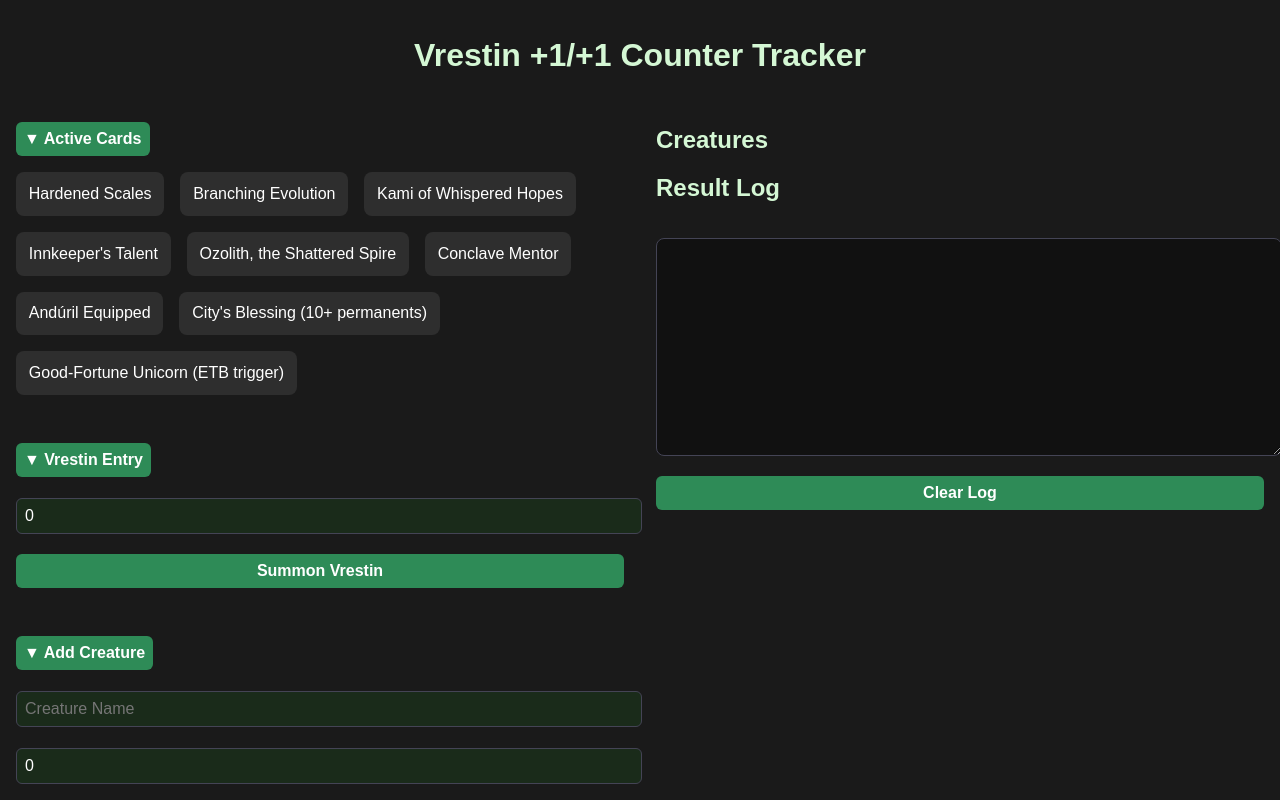
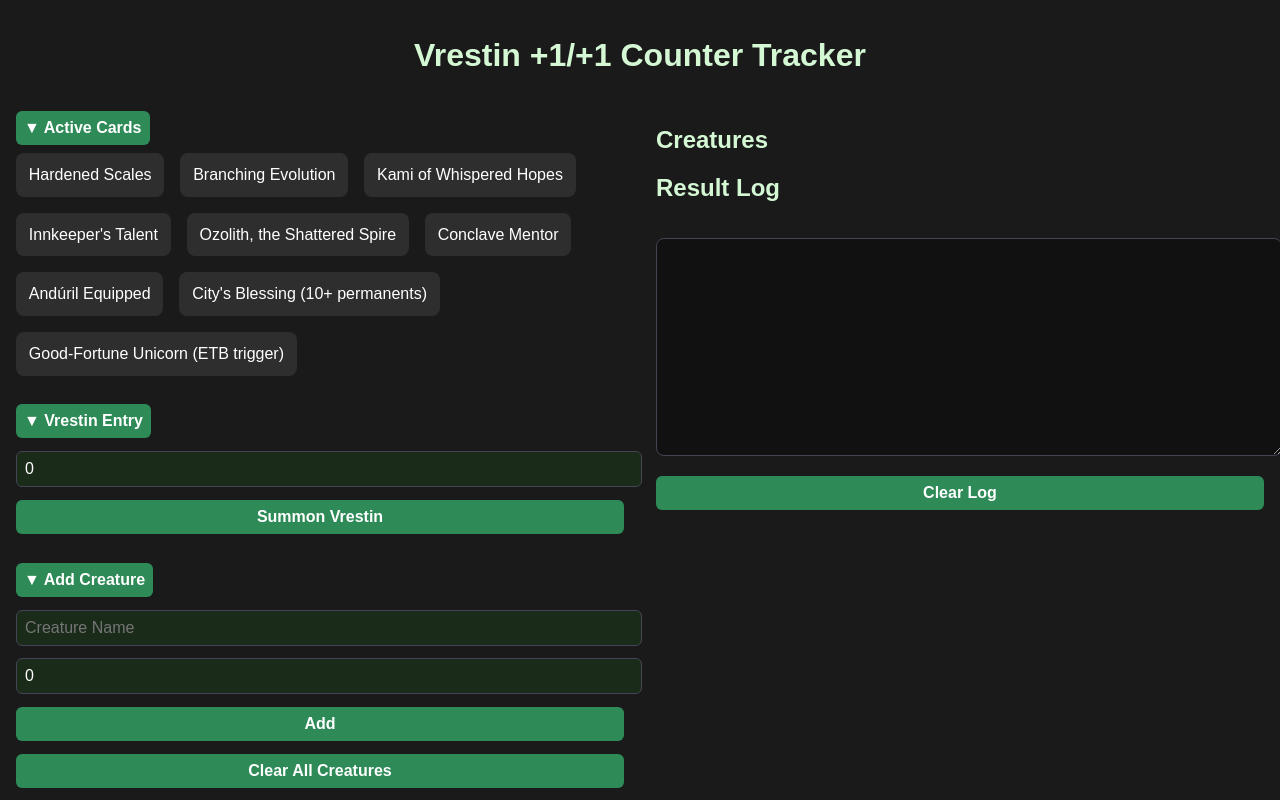
Before and after one commit to cdragon666/vrestin-counters, a React (Create React App) app: page / in a window 1280 px wide. Shown: the top 800 px of the page. Built offline with nearby package versions, Linux system fonts and the light colour scheme.

Commit message:
Improve spacing and layout consistency for collapsibles

```diff
--- a/src/App.js
+++ b/src/App.js
@@ -88,7 +88,7 @@
 
   const handleCombat = () => {
     const baseBonus = 1;
-    const [bonus] = getReplacementCounterStack(baseBonus);
+    const [bonus, steps] = getReplacementCounterStack(baseBonus);
     const log = [`[Combat Phase] All insects get +${bonus}`];
     const updated = creatures.map((c) => {
       const isInsect = c.name.toLowerCase().includes("insect") || c.name === "Vrestin";
@@ -165,12 +165,10 @@
 
       <div style={{ display: "grid", gridTemplateColumns: "1fr 1fr", gap: "2rem" }}>
         <div>
-          <button style={{ marginTop: "1rem", marginBottom: "1rem" }} onClick={() => toggleCollapse("activeCards")}>
-            {isCollapsed("activeCards") ? "▶" : "▼"} Active Cards
-          </button>
-
+          <div style={{ marginBottom: "1.5rem" }}>
+            <button style={{ marginBottom: "0.5rem" }} onClick={() => toggleCollapse("activeCards")}>{isCollapsed("activeCards") ? "▶" : "▼"} Active Cards</button>
             {!isCollapsed("activeCards") && (
-            <div style={{ display: "flex", flexWrap: "wrap", gap: "1rem", marginBottom: "2rem" }}>
+              <div style={{ display: "flex", flexWrap: "wrap", gap: "1rem" }}>
                 {supportCards.map((card) => (
                   <div
                     key={card.id}
@@ -187,48 +185,47 @@
                 ))}
               </div>
             )}
+          </div>
 
-          <button style={{ marginTop: "1rem", marginBottom: "1rem" }} onClick={() => toggleCollapse("vrestin")}>
-            {isCollapsed("vrestin") ? "▶" : "▼"} Vrestin Entry
-          </button>
-
+          <div style={{ marginBottom: "1.5rem" }}>
+            <button style={{ marginBottom: "0.5rem" }} onClick={() => toggleCollapse("vrestin")}> {isCollapsed("vrestin") ? "▶" : "▼"} Vrestin Entry </button>
             {!isCollapsed("vrestin") && (
-            <div style={{ marginBottom: "2rem" }}>
+              <div>
                 <input
                   type="number"
                   value={vrestinX}
                   onChange={(e) => setVrestinX(e.target.value)}
                   placeholder="X Value"
-                style={{ width: "100%", padding: "0.5rem", marginBottom: "1rem" }}
+                  style={{ width: "100%", padding: "0.5rem", marginBottom: "0.5rem" }}
                 />
                 <button onClick={calculateETB} style={{ width: "100%", padding: "0.5rem" }}>Summon Vrestin</button>
               </div>
             )}
+          </div>
 
-          <button style={{ marginTop: "1rem", marginBottom: "1rem" }} onClick={() => toggleCollapse("addCreature")}>
-            {isCollapsed("addCreature") ? "▶" : "▼"} Add Creature
-          </button>
-
+          <div style={{ marginBottom: "1.5rem" }}>
+            <button style={{ marginBottom: "0.5rem" }} onClick={() => toggleCollapse("addCreature")}> {isCollapsed("addCreature") ? "▶" : "▼"} Add Creature </button>
             {!isCollapsed("addCreature") && (
-            <div style={{ marginBottom: "2rem" }}>
+              <div>
                 <input
                   type="text"
                   placeholder="Creature Name"
                   value={newCreatureName}
                   onChange={handleNameChange}
-                style={{ width: "100%", padding: "0.5rem", marginBottom: "1rem" }}
+                  style={{ width: "100%", padding: "0.5rem", marginBottom: "0.5rem" }}
                 />
                 <input
                   type="number"
                   value={startingCounters}
                   onChange={(e) => setStartingCounters(e.target.value)}
                   placeholder="+1/+1 Counters"
-                style={{ width: "100%", padding: "0.5rem", marginBottom: "1rem" }}
+                  style={{ width: "100%", padding: "0.5rem", marginBottom: "0.5rem" }}
                 />
                 <button onClick={addCreature} style={{ width: "100%", padding: "0.5rem", marginBottom: "0.5rem" }}>Add</button>
                 <button onClick={clearAllCreatures} style={{ width: "100%", padding: "0.5rem" }}>Clear All Creatures</button>
               </div>
             )}
+          </div>
 
           <button onClick={handleCombat} style={{ width: "100%", padding: "0.75rem", marginTop: "1rem" }}>Attack with Insects</button>
         </div>
```
Lines whose indentation alone changed are shown as unchanged.
